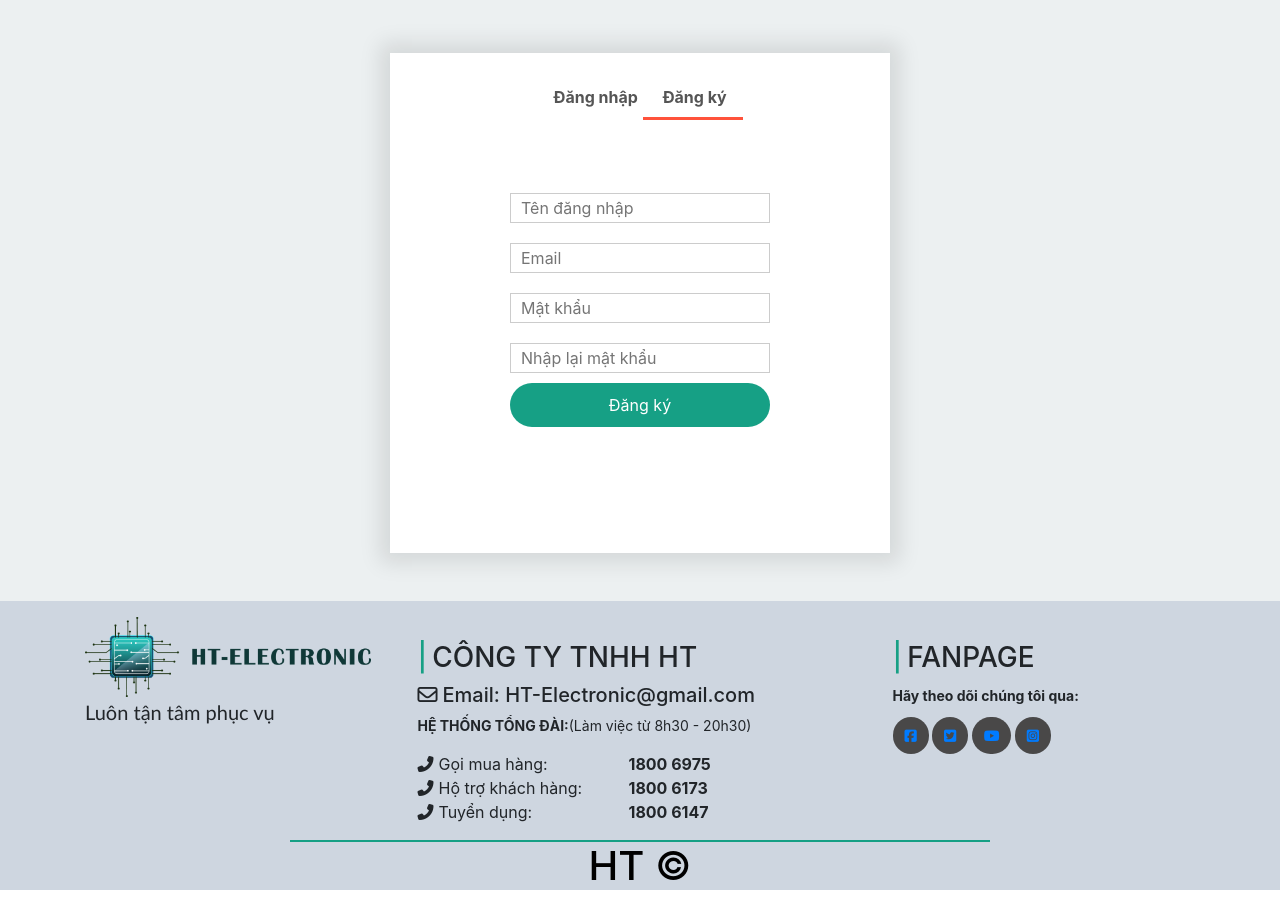
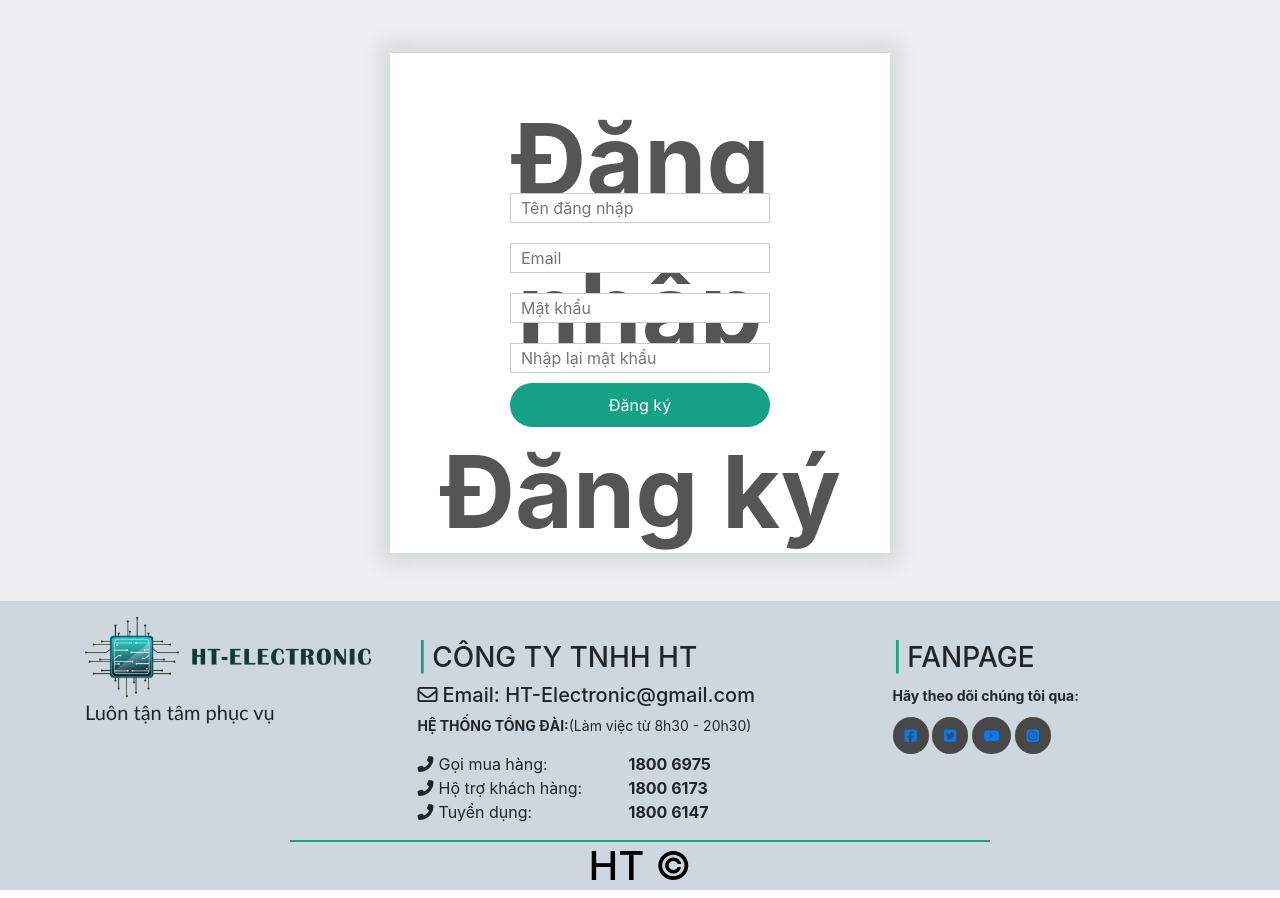
Before and after one commit to pOpPyShield/DoAnPhpThuan, a PHP site: page /account.php in a window 1280 px wide. Shown: the part 136-1034 px from the top of the page. Run offline with PHP 8.4, Linux system fonts and the light colour scheme; some libraries are stand-ins or nearby versions.

Commit message:
Thien commit

```diff
--- a/public/Asset/style/account.css
+++ b/public/Asset/style/account.css
@@ -41,6 +41,7 @@
 
 .form-btn {
     display: inline-block;
+    font-size: 100px;
 }
 
 .form-container form {
```
